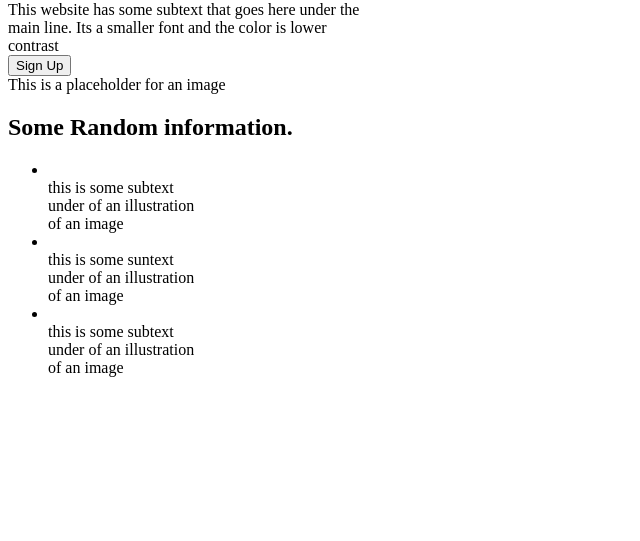
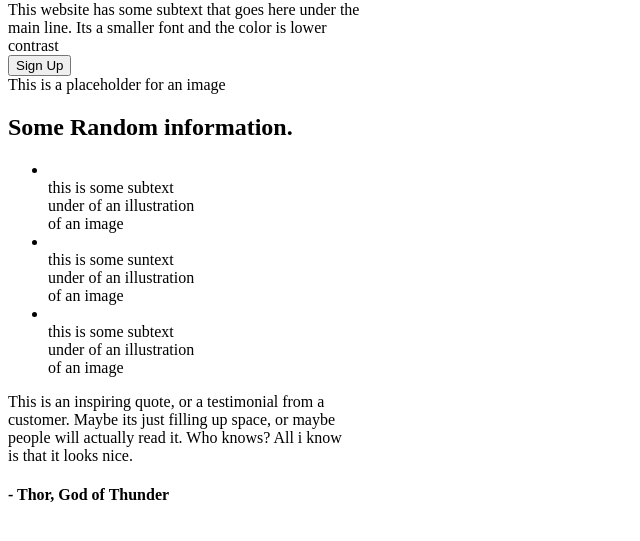
Before and after one commit to Lowkeyoj/Landing-Page-project, a plain HTML site: page index.html in a window 1280 px wide. Shown: the part 223-764 px from the top of the page, without its empty margins (0-640 px from the left). Drawn offline with Linux system fonts and the light colour scheme.

Commit message:
Container-3 skeleton complete

```diff
--- a/index.html
+++ b/index.html
@@ -42,12 +42,11 @@
   </div>
  </div>
  <div class="container-3">
-
-
-
-
-
-
+  <p>This is an inspiring quote, or a testimonial from a <br>
+     customer. Maybe its just filling up space, or maybe <br>
+     people will actually read it. Who knows? All i know <br>
+     is that it looks nice.</p>
+     <h4>- Thor, God of Thunder</h4>
  </div>
  <div class="container-4">
 
```
